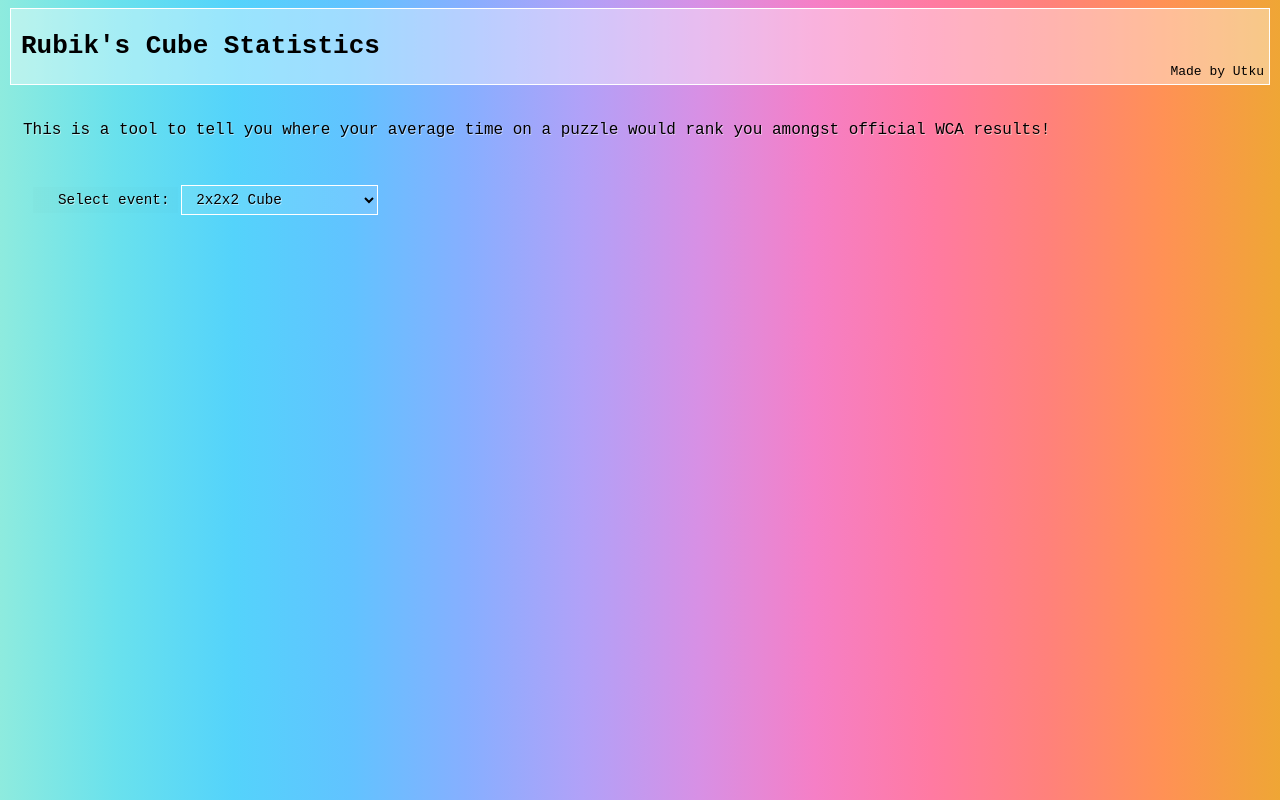
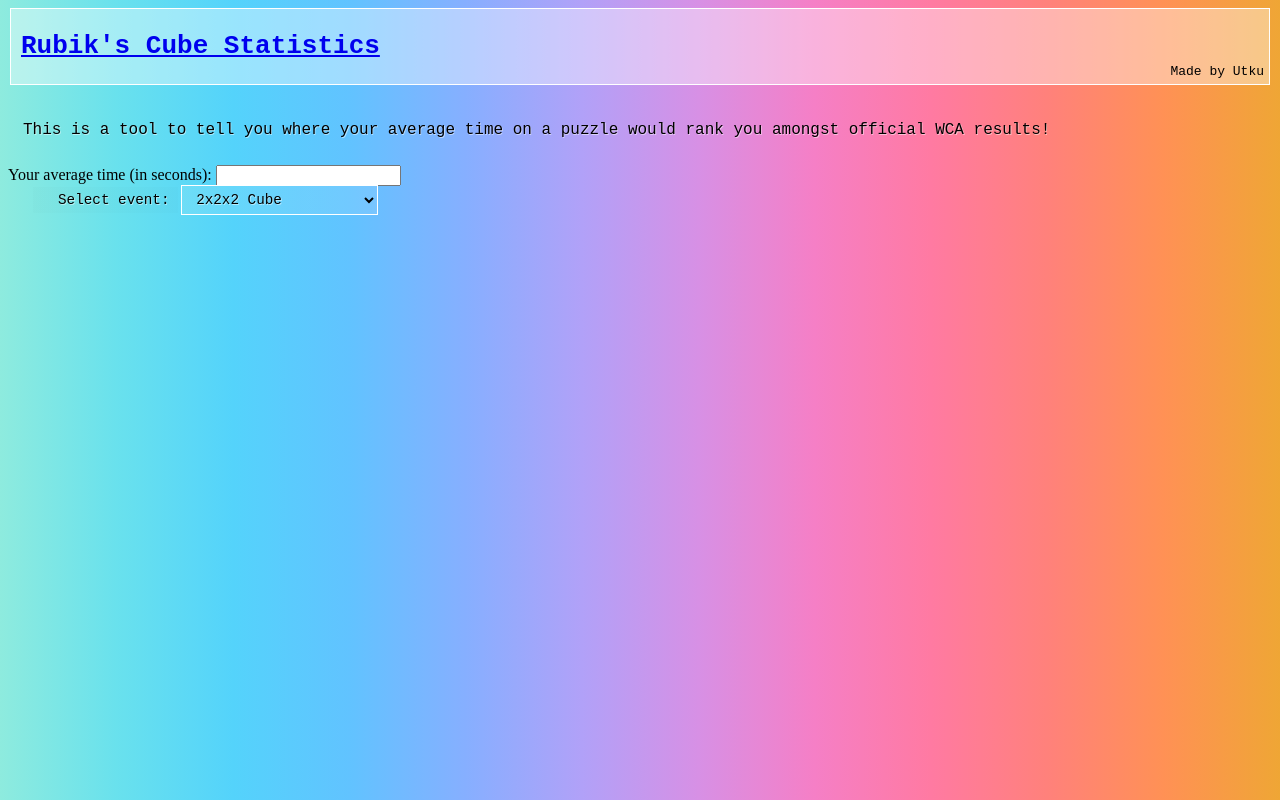
Before and after one commit to Utku3/utku3.github.io, a plain HTML site: page Ranker.html in a window 1280 px wide. Drawn offline with Linux system fonts and the light colour scheme.

Commit message:
Update Ranker.html

```diff
--- a/Ranker.html
+++ b/Ranker.html
@@ -11,7 +11,7 @@
   </head>
   <body>
     <header>
-       <div class="navline"><h1 class="font1">Rubik's Cube Statistics</h1><p class="mbu">Made by Utku</p></div>
+       <div class="navline"><h1 class="font1"><a href="index.html" class="menuButton">Rubik's Cube Statistics</a></h1><p class="mbu">Made by Utku</p></div>
     </header>
     <div class="container">
         <p class="rankerp1">This is a tool to tell you where your average time on a puzzle would rank you amongst official WCA results!</p>
@@ -36,6 +36,9 @@
             <option value="555bf">5x5x5 Blindfolded</option>
             <option value="333mbf">3x3x3 Multi-Blind</option>
           </select>
+        </br>
+        <label class="averageTimeLabel" for="time">Your average time (in seconds):</label>
+        <input id="averageTime" type="number" step="any" value="">
         </div>
     </div>
 </body>
```
